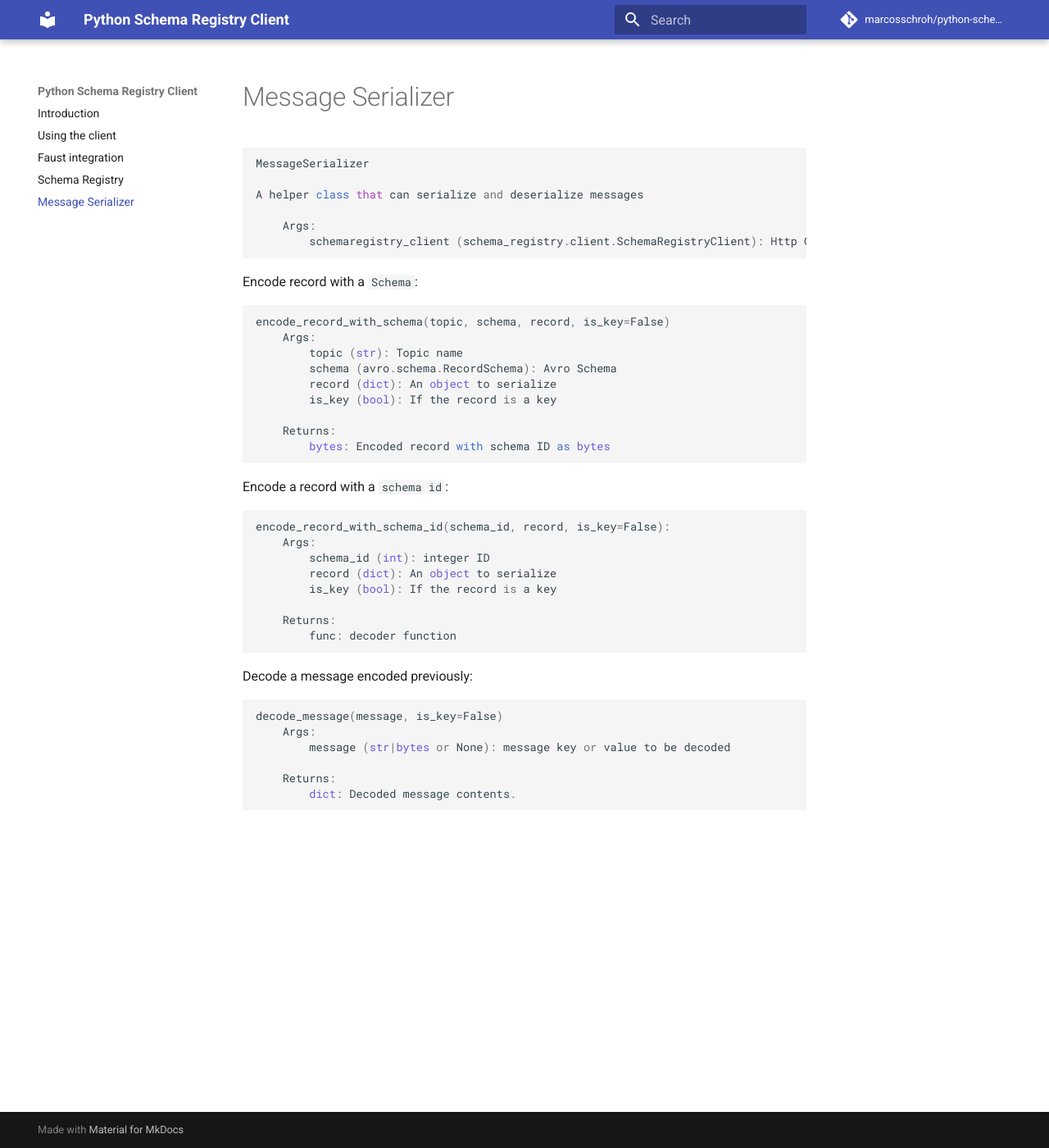
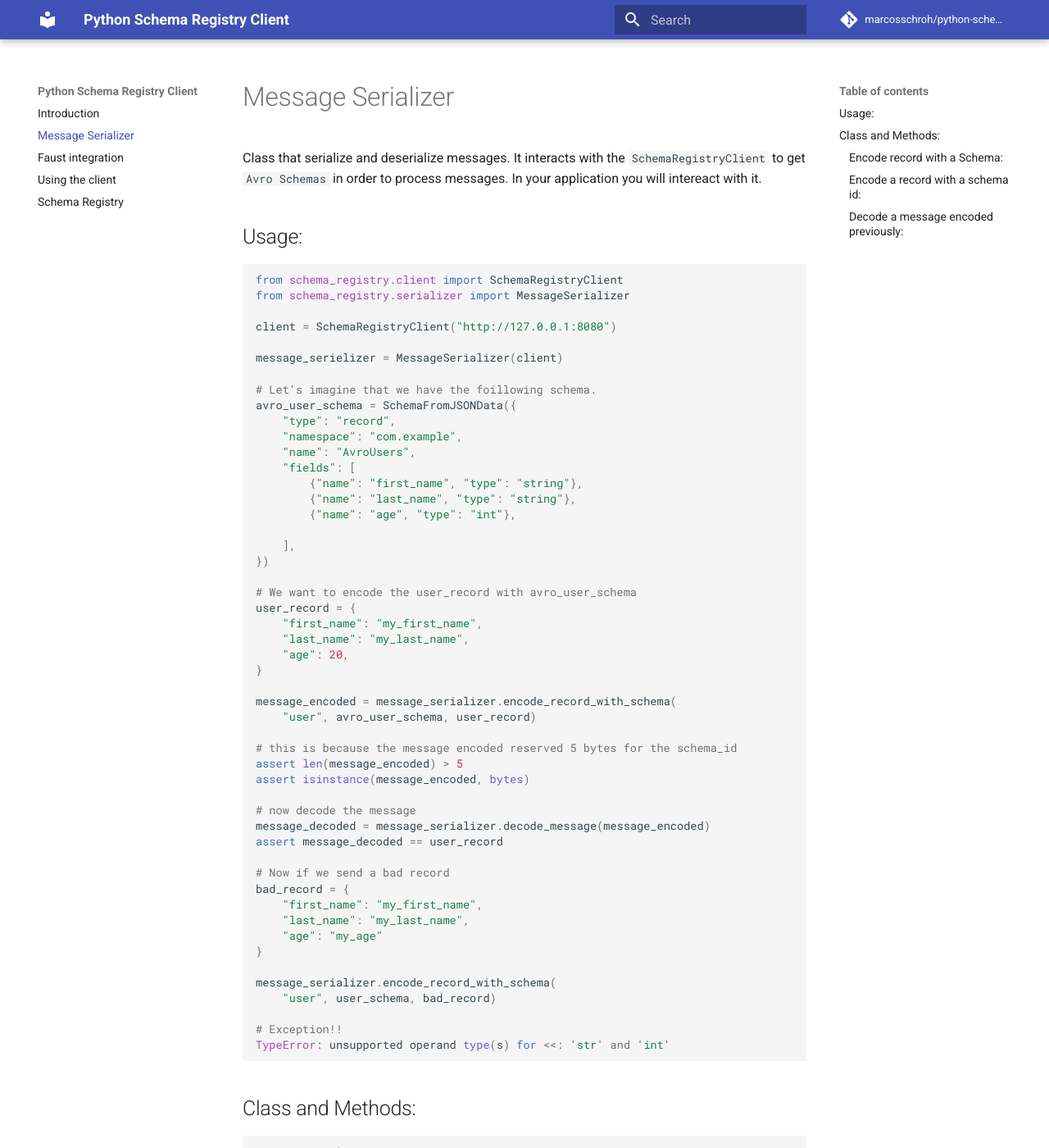
Before and after one commit to marcosschroh/python-schema-registry-client, an MkDocs documentation site: the page built from docs/serializer.md, in a window 1280 px wide and 1400 px high. Shown: the whole window at 82% size. Built offline with MkDocs 1.6.1 and Material for MkDocs 9.7.7, drawn with Linux system fonts in a browser that asks for light colours; comment, search, counter and statistics services are not loaded.

Commit message:
Doc Updated

````diff
--- a/docs/serializer.md
+++ b/docs/serializer.md
@@ -1,15 +1,74 @@
 # Message Serializer
+
+Class that serialize and deserialize messages. It interacts with the `SchemaRegistryClient` to get `Avro Schemas` in order to process messages. In your application you will intereact with it.
+
+
+Usage:
+------
+
+```python
+from schema_registry.client import SchemaRegistryClient
+from schema_registry.serializer import MessageSerializer
+
+client = SchemaRegistryClient("http://127.0.0.1:8080")
+
+message_serielizer = MessageSerializer(client)
+
+# Let's imagine that we have the foillowing schema.
+avro_user_schema = SchemaFromJSONData({
+    "type": "record",
+    "namespace": "com.example",
+    "name": "AvroUsers",
+    "fields": [
+        {"name": "first_name", "type": "string"},
+        {"name": "last_name", "type": "string"},
+        {"name": "age", "type": "int"},
+
+    ],
+})
+
+# We want to encode the user_record with avro_user_schema
+user_record = {
+    "first_name": "my_first_name",
+    "last_name": "my_last_name",
+    "age": 20,
+}
+
+message_encoded = message_serializer.encode_record_with_schema(
+    "user", avro_user_schema, user_record)
+
+# this is because the message encoded reserved 5 bytes for the schema_id
+assert len(message_encoded) > 5
+assert isinstance(message_encoded, bytes)
+
+# now decode the message
+message_decoded = message_serializer.decode_message(message_encoded)
+assert message_decoded == user_record
+
+# Now if we send a bad record
+bad_record = {
+    "first_name": "my_first_name",
+    "last_name": "my_last_name",
+    "age": "my_age"
+}
+
+message_serializer.encode_record_with_schema(
+    "user", user_schema, bad_record)
+
+# Exception!!
+TypeError: unsupported operand type(s) for <<: 'str' and 'int'
+```
+
+Class and Methods:
+-----------------
 
 ```python
 MessageSerializer
-
-A helper class that can serialize and deserialize messages
-
     Args:
         schemaregistry_client (schema_registry.client.SchemaRegistryClient): Http Client
 ```
 
-Encode record with a `Schema`:
+#### Encode record with a `Schema`:
 
 ```python
 encode_record_with_schema(topic, schema, record, is_key=False)
@@ -23,7 +82,7 @@ encode_record_with_schema(topic, schema, record, is_key=False)
         bytes: Encoded record with schema ID as bytes
 ```
 
-Encode a record with a `schema id`:
+#### Encode a record with a `schema id`:
 
 ```python
 encode_record_with_schema_id(schema_id, record, is_key=False):
@@ -36,7 +95,7 @@ encode_record_with_schema_id(schema_id, record, is_key=False):
         func: decoder function
 ```
 
-Decode a message encoded previously:
+#### Decode a message encoded previously:
 
 ```python
 decode_message(message, is_key=False)
--- a/mkdocs.yml
+++ b/mkdocs.yml
@@ -9,10 +9,10 @@ repo_url: https://github.com/marcosschroh/python-schema-registry-client
 
 nav:
     - Introduction: 'index.md'
+    - Message Serializer: 'serializer.md'
+    - Faust integration: 'faust.md'
     - Using the client: 'client.md'
-    - Faust integration: 'faust.md'
     - Schema Registry: 'schemaregistry_server.md'
-    - Message Serializer: 'serializer.md'
 
 markdown_extensions:
   - markdown.extensions.codehilite:
--- a/setup.py
+++ b/setup.py
@@ -5,7 +5,7 @@
 
 from setuptools import setup, find_packages
 
-__version__ = "0.0.2"
+__version__ = "0.0.3"
 
 with open("README.md") as readme_file:
     long_description = readme_file.read()
````
Also changed, not shown: README.md (+1 -6 lines), docs/client.md (+16 -7 lines), docs/faust.md (+37 -8 lines), docs/schemaregistry_server.md (+3 -1 lines), docs/index.md (line endings or trailing spaces), 2 other files.
